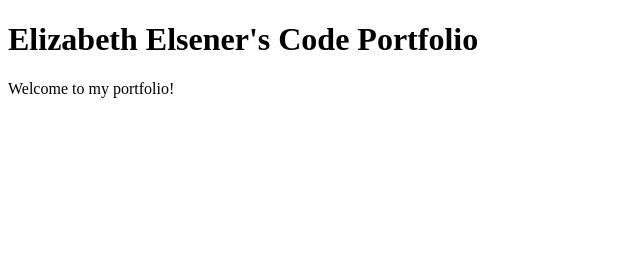
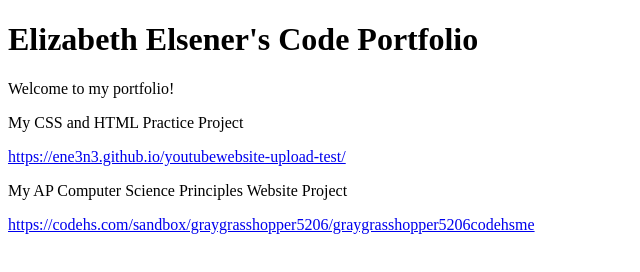
Before and after one commit to ENE3N3/youtubewebsite-upload-test, a plain HTML site: page index.html in a window 1280 px wide. Shown: the whole page, without its empty margins (0-640 px from the left). Drawn offline with Linux system fonts and the light colour scheme.

Commit message:
Update index.html

```diff
--- a/index.html
+++ b/index.html
@@ -8,7 +8,12 @@
 <body>
     <h1>Elizabeth Elsener's Code Portfolio</h1>
     <p>Welcome to my portfolio!</p>
-
+    <p> </p>
+    <p>My CSS and HTML Practice Project</p>
+    <a href="https://ene3n3.github.io/youtubewebsite-upload-test/ ">https://ene3n3.github.io/youtubewebsite-upload-test/</a>
+    <p> </p>
+    <p>My AP Computer Science Principles Website Project</p>
+    <a href="https://codehs.com/sandbox/graygrasshopper5206/graygrasshopper5206codehsme">https://codehs.com/sandbox/graygrasshopper5206/graygrasshopper5206codehsme</a>
 
 </body>
 </html>
```
